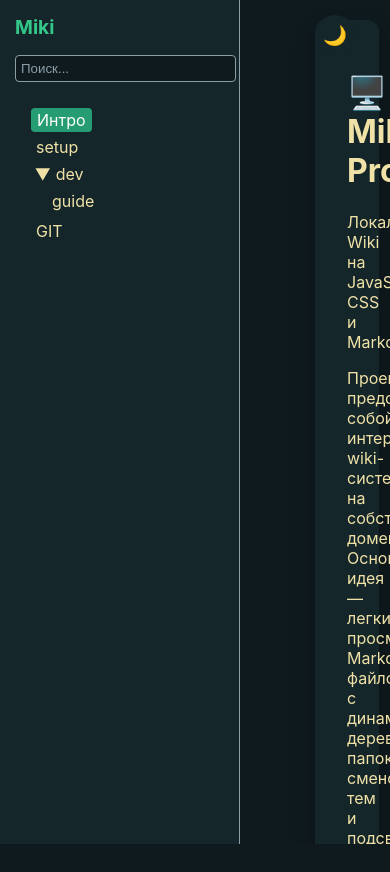
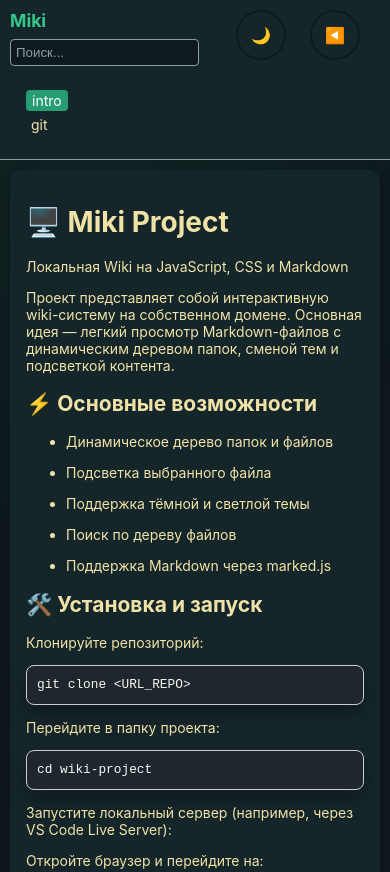
Before and after one commit to 4pykella/PetWeb, a plain HTML site: page html/miki/index.html in a window 390 px wide. Shown: the top 872 px of the page. Before the commit the page ends 844 px from the top, so only its background shows below. Drawn offline with nearby package versions, Linux system fonts and the light colour scheme.

Commit message:
Miki update

```diff
--- a/html/miki/files.json
+++ b/html/miki/files.json
@@ -1,8 +1,5 @@
 {
-  "Интро": "docs/intro.md",
-  "setup": "docs/setup.md",
-  "dev": {
-    "guide": "docs/dev/guide.md"
-  },
-  "GIT": "docs/git.md"
+  "intro": "docs/intro.md",
+  "git": "docs/git.md"
+
 }
--- a/html/miki/index.html
+++ b/html/miki/index.html
@@ -3,20 +3,25 @@
 
 <head>
     <meta charset="UTF-8">
+    <meta name="viewport" content="width=device-width, initial-scale=1.0">
     <title>My Miki</title>
     <link rel="stylesheet" href="style.css">
     <script src="https://cdn.jsdelivr.net/npm/marked/marked.min.js"></script>
+    <!-- Добавляем highlight.js для подсветки синтаксиса -->
+    <script src="https://cdnjs.cloudflare.com/ajax/libs/highlight.js/11.9.0/highlight.min.js"></script>
+    <link rel="stylesheet" href="https://cdnjs.cloudflare.com/ajax/libs/highlight.js/11.9.0/styles/github-dark.min.css">
 </head>
 
 <body>
     <div class="header-buttons">
         <button id="theme-toggle" class="theme-btn">🌙</button>
+        <button href="https://www.chepykella.ru" id="MAIN" class="theme-btn">◀️</button>
     </div>
     <div class="miki-container">
         <aside class="sidebar">
             <h2>Miki</h2>
             <input type="text" id="search" placeholder="Поиск..."
-                style="width:100%; padding:5px; margin-bottom:10px; border-radius:4px; border:1px solid var(--text-secondary); background: var(--bg-primary); color: var(--text-primary);">
+                style="width: auto; padding:5px; margin-bottom:10px; border-radius:4px; border:1px solid var(--text-secondary); background: var(--bg-primary); color: var(--text-primary);">
             <ul id="nav"></ul>
         </aside>
 
@@ -26,7 +31,21 @@
     </div>
     <div class="bg-pattern"></div>
     <script src="app.js"></script>
+    <script>
+        // Добавляем подсветку синтаксиса после загрузки контента
+        function highlightCode() {
+            document.querySelectorAll('pre code').forEach((block) => {
+                hljs.highlightElement(block);
+            });
+        }
 
+        // Перехватываем функцию loadContent для добавления подсветки
+        const originalLoadContent = window.loadContent;
+        window.loadContent = async function (filePath) {
+            await originalLoadContent(filePath);
+            highlightCode();
+        };
+    </script>
 </body>
 
 </html>
--- a/html/miki/style.css
+++ b/html/miki/style.css
@@ -98,15 +98,16 @@ body {
 
 .theme-btn {
   background: var(--bg-secondary);
-  border: none;
+  border: 2px solid var(--bg-primary);
   border-radius: 50%;
-  width: 40px;
-  height: 40px;
+  width: 50px;
+  height: 50px;
   font-size: 1.2rem;
   color: var(--text-primary);
   cursor: pointer;
   transition: var(--transition);
   margin-right: 20px;
+
 }
 
 .theme-btn:hover {
@@ -165,6 +166,7 @@ body {
 .hidden {
   display: none !important;
 }
+
 /* Ссылки */
 a {
   color: #BE242A;
@@ -176,7 +178,7 @@ a:hover {
   text-decoration: underline;
 }
 
-/* Блоки кода */
+/* Блоки кода с подсветкой синтаксиса */
 pre {
   background: var(--code-bg);
   color: var(--code-color);
@@ -194,6 +196,14 @@ pre code {
   display: block;
   white-space: pre;
   line-height: 1.4;
+  background: none !important;
+  padding: 0 !important;
+}
+
+/* Стили для highlight.js */
+.hljs {
+  background: transparent !important;
+  padding: 0 !important;
 }
 
 /* Инлайн код */
@@ -205,6 +215,7 @@ code {
   font-family: 'Fira Code', monospace;
   font-size: 0.9rem;
 }
+
 /* Подсветка выбранного файла */
 .tree-item a.active {
   background: var(--accent);
@@ -215,3 +226,100 @@ code {
 }
 
 /* Плавная анимация раскрытия папок */
+.nested {
+  transition: max-height 0.3s ease, opacity 0.3s ease;
+  opacity: 0;
+}
+
+.nested.open {
+  opacity: 1;
+}
+
+/* Адаптивность */
+@media (max-width: 1200px) {
+  .content {
+    padding: 20px 40px;
+  }
+}
+
+@media (max-width: 900px) {
+  .miki-container {
+    flex-direction: column;
+    height: auto;
+    min-height: 100vh;
+  }
+
+  .sidebar {
+    width: auto;
+    border-right: none;
+    border-bottom: 1px solid var(--text-secondary);
+    padding: 10px;
+    max-height: 300px;
+    overflow-y: auto;
+  }
+
+  .content {
+    padding: 20px;
+    flex: none;
+  }
+
+  .sidebar h2 {
+    font-size: 1.1rem;
+    margin: 0 0 0.5rem;
+  }
+}
+
+@media (max-width: 768px) {
+  .content {
+    padding: 15px;
+  }
+
+  .card {
+    padding: 1.5rem;
+  }
+
+  .header-buttons {
+    top: 10px;
+    right: 10px;
+  }
+
+  .theme-btn {
+  width: 50px;
+  height: 50px;
+    font-size: 1rem;
+  }
+}
+
+@media (max-width: 480px) {
+  body {
+    font-size: 14px;
+  }
+
+  .content {
+    padding: 10px;
+  }
+
+  .card {
+    padding: 1rem;
+  }
+
+  pre {
+    padding: 10px;
+    font-size: 0.85rem;
+  }
+
+  code {
+    font-size: 0.8rem;
+  }
+}
+
+.bg-pattern {
+  position: fixed;
+  top: 0;
+  left: 0;
+  width: 100%;
+  height: 100%;
+  background: radial-gradient(circle at 25% 25%, rgba(58, 224, 166, 0.05) 0%, transparent 50%);
+  pointer-events: none;
+  z-index: -1;
+}
```
Also changed, not shown: html/index.html (+1 -1 lines), html/miki/app.js (line endings or trailing spaces).
